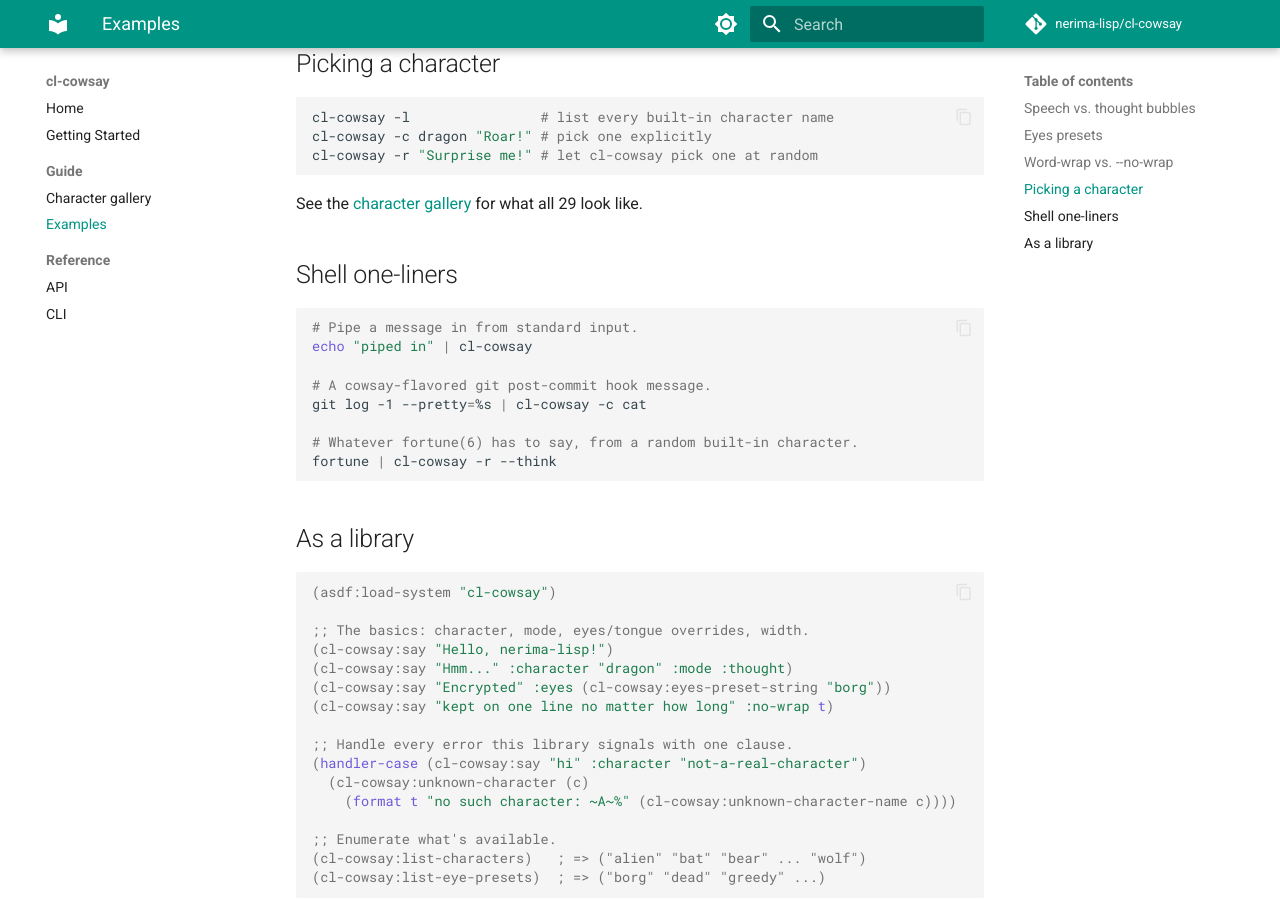
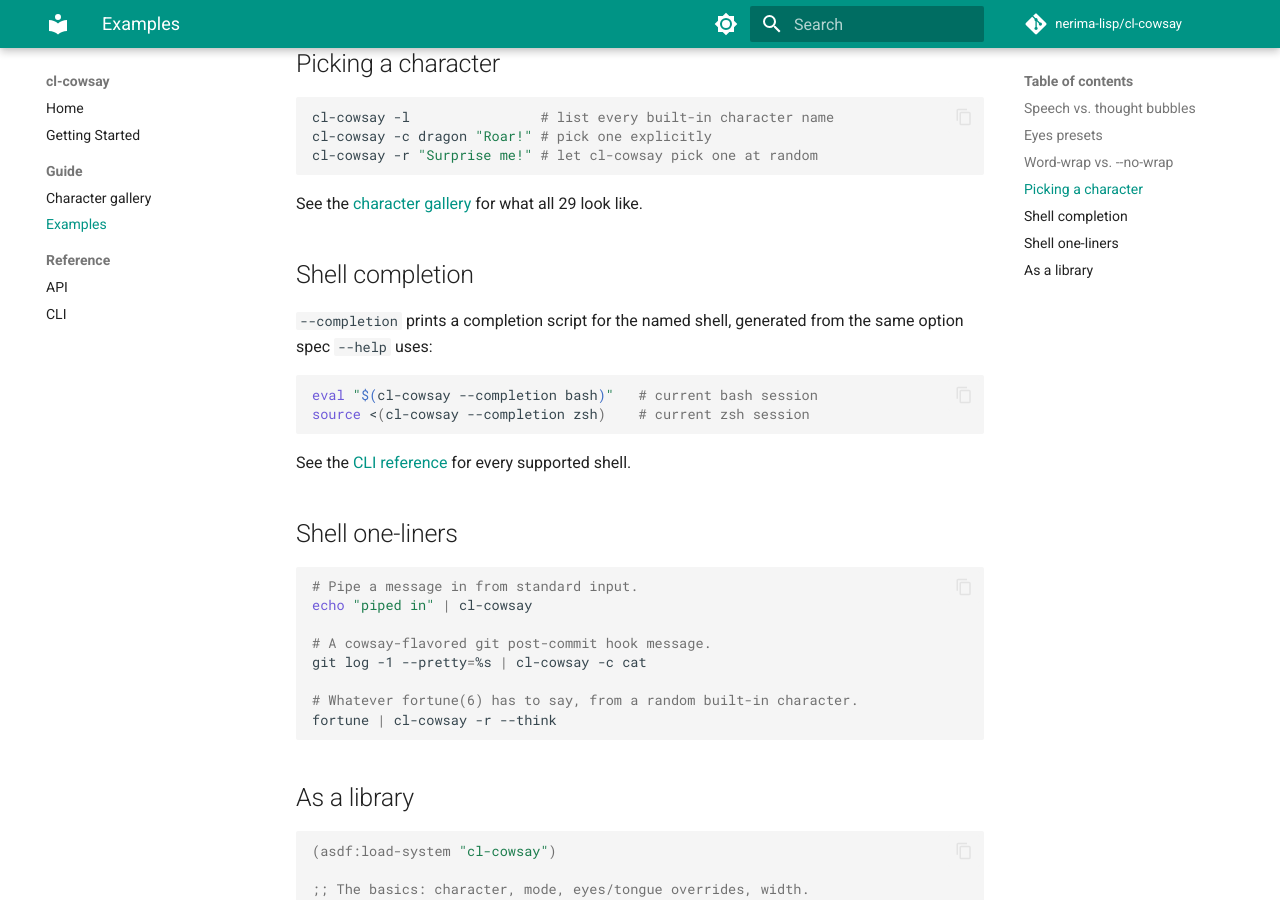
Before and after one commit to nerima-lisp/cl-cowsay, an MkDocs documentation site: the page built from docs/src/guide/examples.md, in a window 1280 px wide and 900 px high, scrolled down 1862 px. Built offline with MkDocs 1.6.1 and Material for MkDocs 9.7.7, drawn with Linux system fonts in a browser that asks for light colours; comment, search, counter and statistics services are not loaded.

Commit message:
docs: mention --completion in the getting-started tour and examples
The CLI reference and index already covered shell completion; the
quick-tour flag list and the examples cookbook did not.

````diff
--- a/docs/src/guide/examples.md
+++ b/docs/src/guide/examples.md
@@ -106,6 +106,19 @@ cl-cowsay -r "Surprise me!" # let cl-cowsay pick one at random
 
 See the [character gallery](characters.md) for what all 29 look like.
 
+## Shell completion
+
+`--completion` prints a completion script for the named shell, generated
+from the same option spec `--help` uses:
+
+```sh
+eval "$(cl-cowsay --completion bash)"   # current bash session
+source <(cl-cowsay --completion zsh)    # current zsh session
+```
+
+See the [CLI reference](../reference/cli.md#shell-completion) for every
+supported shell.
+
 ## Shell one-liners
 
 ```sh
````
Also changed, not shown: docs/src/getting-started.md (+1 -0 lines).
